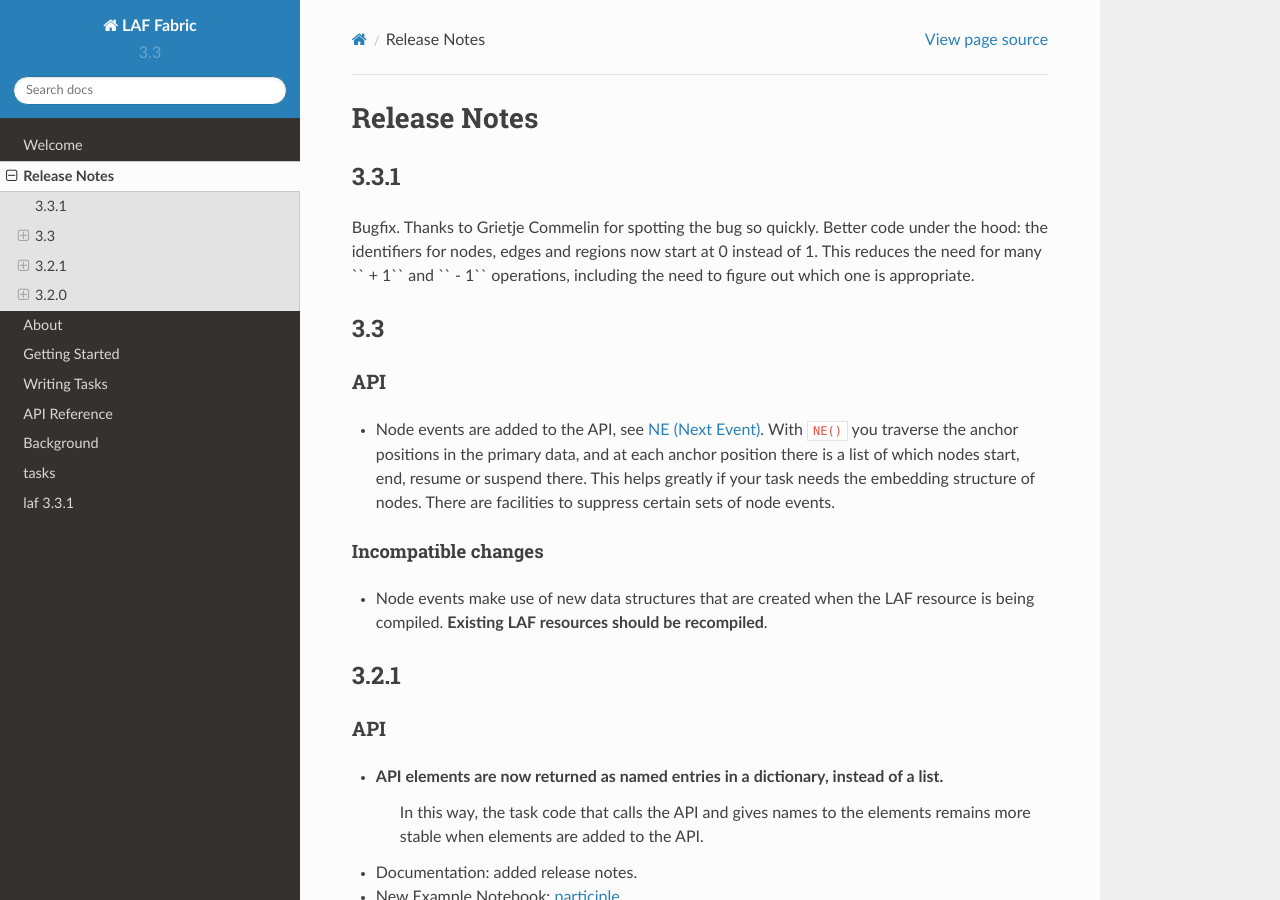
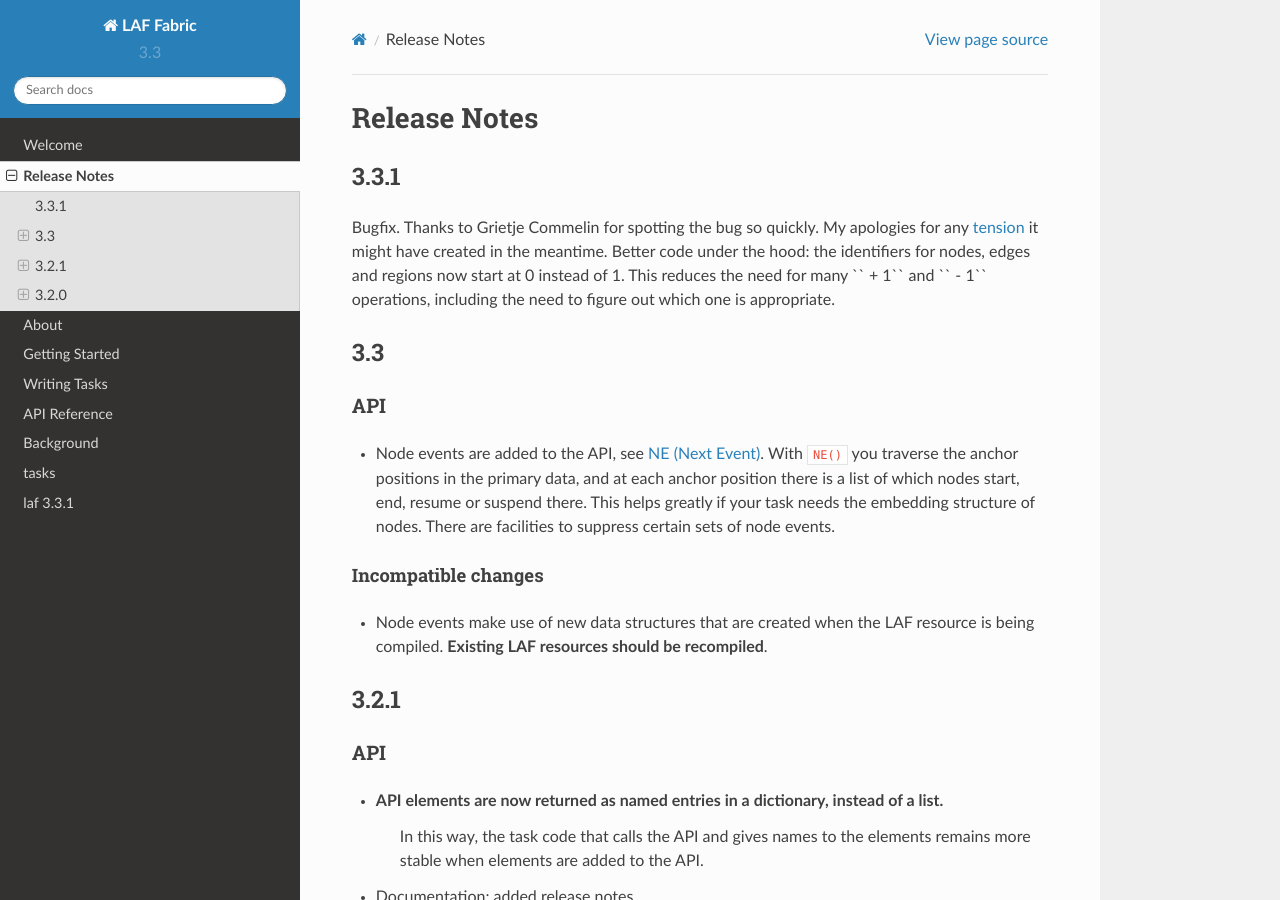
Before and after one commit to dirkroorda/laf-fabric, a Sphinx documentation site: the page built from docs/texts/release-notes.rst, in a window 1280 px wide and 900 px high. Built offline with Sphinx 7.4.7 and the Read the Docs theme 2.0.0, drawn with Linux system fonts in a browser that asks for light colours.

Commit message:
Silent Documentation Update 3.3.1

```diff
--- a/docs/texts/release-notes.rst
+++ b/docs/texts/release-notes.rst
@@ -3,6 +3,7 @@
 3.3.1
 =====
 Bugfix. Thanks to Grietje Commelin for spotting the bug so quickly.
+My apologies for any `tension <http://xkcd.com/859/>`_ it might have created in the meantime.
 Better code under the hood: the identifiers for nodes, edges and regions now start at 0 instead of 1.
 This reduces the need for many `` + 1`` and `` - 1`` operations, including the need to figure out
 which one is appropriate.
```
